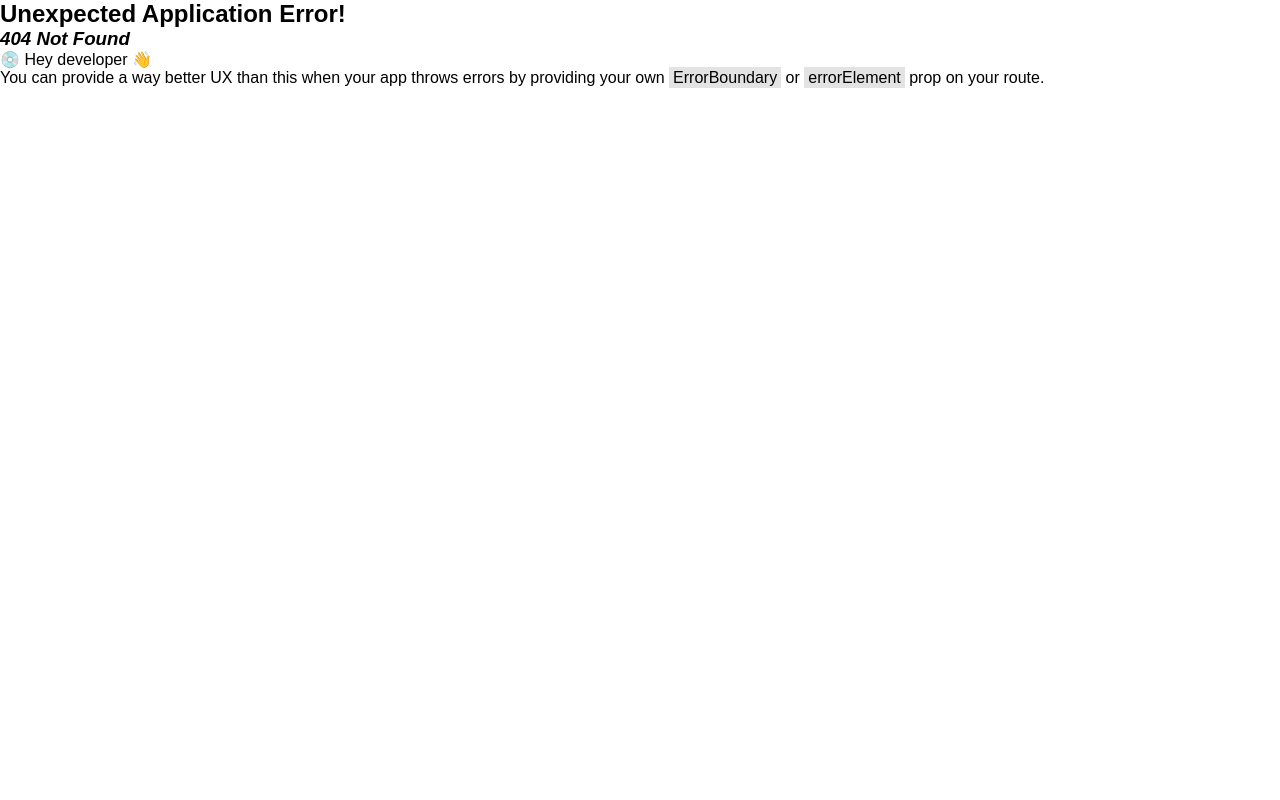
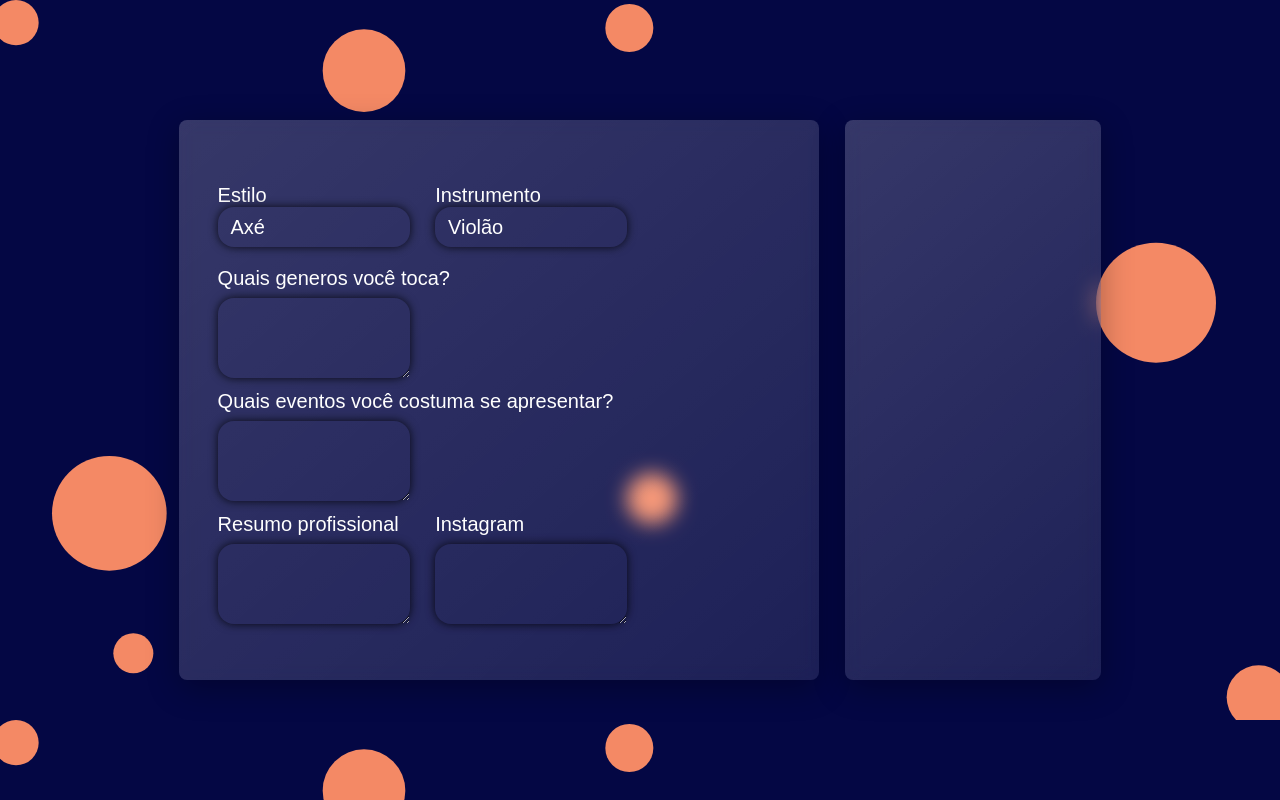
Before and after one commit to Vyviane/Projeto_ProcurArte, a React (Vite) app in the folder Projeto_ProcurArte/: page /portifolio in a window 1280 px wide. Before the commit this address had no page. Built offline with nearby package versions, Linux system fonts and the light colour scheme; a web font is replaced by a local one.

Commit message:
Pagina portifolio inicio

```diff
--- /dev/null
+++ b/Projeto_ProcurArte/src/components/InputPort/style.scss
@@ -0,0 +1,12 @@
+.inputport{
+    display: flex;
+    flex-direction: column;
+    gap: 1vh;
+    margin-top: 1vh;
+    #inputport{
+        width: 15vw;
+        background-color: transparent;
+        color: white;
+        box-shadow: 0px 0px 10px 0px rgba(3, 3, 3, 0.817)
+    }
+}
--- /dev/null
+++ b/Projeto_ProcurArte/src/components/Textarea/Textarea.jsx
@@ -0,0 +1,16 @@
+import PropTypes from 'prop-types';
+
+import './style.scss';
+
+export default function Textarea({ name, text }) {
+    return (
+        <div className="textarea">
+            <label htmlFor={name}> {text} </label>
+            <textarea name={name} id="textarea" required></textarea>
+        </div>
+    )
+}
+Textarea.propTypes = {
+    name: PropTypes.string.isRequired,
+    text: PropTypes.string.isRequired,
+};
--- /dev/null
+++ b/Projeto_ProcurArte/src/components/Textarea/style.scss
@@ -0,0 +1,45 @@
+.textarea {
+    display: flex;
+    flex-direction: column;
+    gap: 1vh;
+    margin-top: 1vh;
+
+    ::-webkit-scrollbar {
+        width: 1vh;
+        background: none;
+    }
+    ::-webkit-scrollbar-track {
+        background-color: transparent;
+    }
+    ::-webkit-scrollbar-thumb {
+        background-color: #4f4f4f5d;
+        border-radius: 1rem;
+        width: 0.4vw;
+    }
+    ::-webkit-scrollbar-thumb:hover {
+        background-color: #555;
+    }
+    ::-webkit-scrollbar-thumb:active {
+        background-color: #333;
+    }
+
+
+    #textarea {
+        background-color: transparent;
+        color: white;
+        padding: 0.7vh 0.7vw;
+        border-radius: 1rem;
+
+        width: 15vw;
+        min-width: 15vw;
+        max-width: 15vw;
+
+        height: 10vh;
+        min-height: 5vh;
+        max-height: 15vh;
+
+        outline: none;
+        border: none;
+        box-shadow: 0px 0px 10px 0px rgba(3, 3, 3, 0.817);
+    }
+}
--- /dev/null
+++ b/Projeto_ProcurArte/src/pages/portifolio.jsx
@@ -0,0 +1,78 @@
+import "../styles/portifolio.scss"
+import Textarea from "../components/Textarea/Textarea"
+
+export default function Portifolio() {
+    return (
+        <div className="portifolio">
+            <div className="inputs-portifolio">
+                <div className="inputs-2">
+                    <div className="select">
+                        <label htmlFor="select">Estilo</label>
+                        <select name="select" id="">
+                            <option value="1">Axé</option>
+                            <option value="2">Blues</option>
+                            <option value="3">Country</option>
+                            <option value="4">Eletrônica</option>
+                            <option value="5">Forró</option>
+                            <option value="6">Funk</option>
+                            <option value="7">Gospel</option>
+                            <option value="8">Hip Hop</option>
+                            <option value="9">Jazz</option>
+                            <option value="10">MPB</option>
+                            <option value="11">Música clássica</option>
+                            <option value="12">Pagode</option>
+                            <option value="13">Pop</option>
+                            <option value="14">Rap</option>
+                            <option value="15">Reggae</option>
+                            <option value="16">Rock</option>
+                            <option value="17">Samba</option>
+                            <option value="18">Sertanejo</option>
+                        </select>
+                    </div>
+                    <div className="select">
+                        <label htmlFor="select">Instrumento</label>
+                        <select name="select" id="">
+                            <option value="1">Violão</option>
+                            <option value="2">Guitarra</option>
+                            <option value="3">Baixo</option>
+                            <option value="4">Bateria</option>
+                            <option value="5">Teclado</option>
+                            <option value="6">Piano</option>
+                            <option value="7">Saxofone</option>
+                            <option value="8">Trompete</option>
+                            <option value="9">Violino</option>
+                            <option value="10">Flauta</option>
+                            <option value="11">Cello</option>
+                            <option value="12">Trombone</option>
+                            <option value="13">Harp</option>
+                            <option value="14">Banjo</option>
+                            <option value="15">Acordeão</option>
+                        </select>
+                    </div>
+                </div>
+                <div className="inputs-1">
+                    <Textarea
+                        name="generos"
+                        text="Quais generos você toca?"
+                    />
+                    <Textarea
+                        name="eventos"
+                        text="Quais eventos você costuma se apresentar?"
+                    />
+                    <Textarea
+                        name="resumo"
+                        text="Resumo profissional"
+                    />
+                    <Textarea
+                        text="Instagram"
+                        name="instagram"
+                    />
+                </div>
+
+            </div>
+            <div className="exibir-portifolio">
+
+            </div>
+        </div>
+    )
+}
--- /dev/null
+++ b/Projeto_ProcurArte/src/styles/portifolio.scss
@@ -0,0 +1,82 @@
+.portifolio {
+    width: 100%;
+    height: 100vh;
+    background-image: url(../../public/Imagens/circle-scatter-haikei.svg);
+    background-size: contain;
+    display: flex;
+    margin: 0 auto;
+    justify-content: center;
+    align-items: center;
+    gap: 2vw;
+
+    .inputs-portifolio {
+        background: linear-gradient(140deg, rgba(255, 255, 255, 0.2), rgba(255, 255, 255, 0.1));
+        backdrop-filter: blur(5px);
+        border-radius: 8px;
+        width: 50vw;
+        height: 70vh;
+        backdrop-filter: blur(10px);
+        -webkit-backdrop-filter: blur(10px);
+        box-shadow: 0 8px 32px 0 rgba(0, 0, 0, 0.3);
+
+        display: flex;
+        justify-content: flex-start;
+        flex-direction: column;
+        padding: 8vh 3vw;
+        gap: 1.5vh;
+
+        .inputs-1 {
+            display: flex;
+            flex-direction: row;
+            white-space: nowrap;
+            gap: 0.5vh 2vw;
+            justify-content: start;
+            align-items: center;
+            flex-wrap: wrap;
+        }
+        .inputs-2 {
+            display: flex;
+            flex-direction: row;
+            white-space: nowrap;
+            gap: 0.5vh 2vw;
+            justify-content: start;
+            align-items: center;
+            flex-wrap: wrap;
+
+            .select {
+                display: flex;
+                flex-direction: column;
+                select {
+                    width: 15vw;
+                    height: 5vh;
+                    border-radius: 1rem;
+                    background-color: transparent;
+                    border: none;
+                    box-shadow: 0px 0px 10px 0px rgba(3, 3, 3, 0.817);
+                    outline: none;
+                    color: white;
+                    font-size: 20px;
+                    appearance: none;
+                    -webkit-appearance: none;
+                    -moz-appearance: none;
+                    padding: 0 1vw;
+
+                    option {
+                        color: black;
+                        margin-top: 1rem;
+                    }
+                }
+            }
+        }
+    }
+    .exibir-portifolio {
+        background: linear-gradient(140deg, rgba(255, 255, 255, 0.2), rgba(255, 255, 255, 0.1));
+        backdrop-filter: blur(5px);
+        border-radius: 8px;
+        width: 20vw;
+        height: 70vh;
+        backdrop-filter: blur(10px);
+        -webkit-backdrop-filter: blur(10px);
+        box-shadow: 0 8px 32px 0 rgba(0, 0, 0, 0.3);
+    }
+}
```
Also changed, not shown: Projeto_ProcurArte/src/components/InputPort/index.jsx (added, +20 -0 lines), Projeto_ProcurArte/src/router.jsx (+6 -1 lines).
